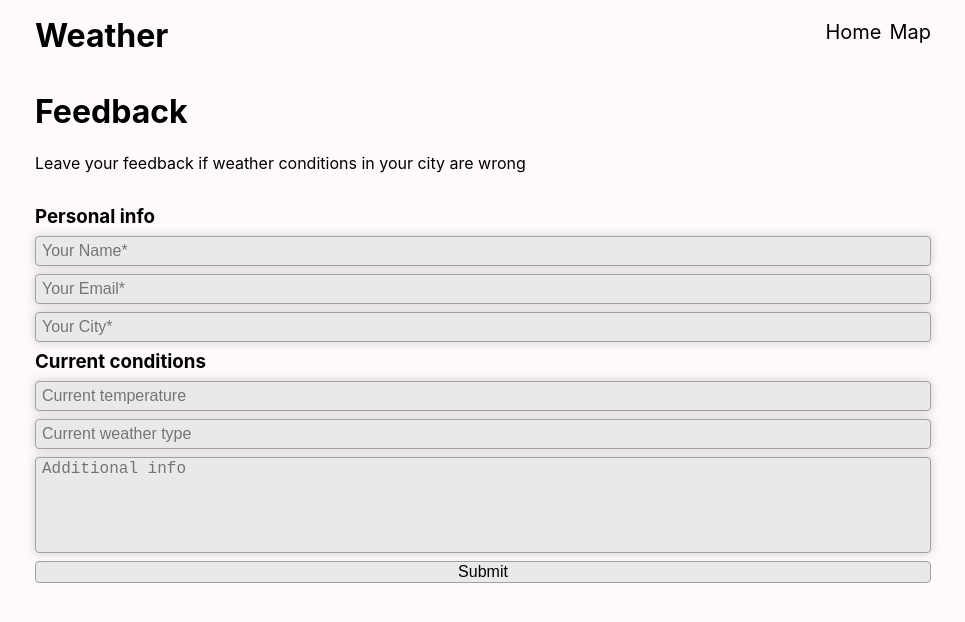
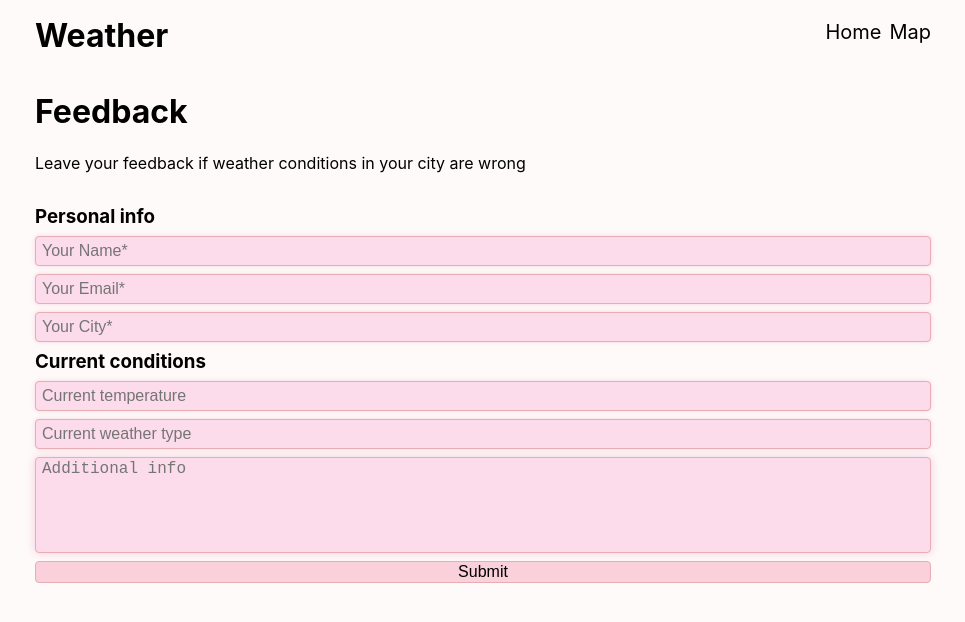
Before and after one commit to blinikar/weather-project-app, a React (Create React App) app: page /feedback in a window 1280 px wide. Shown: the top 622 px of the page, without its empty margins (157-1122 px from the left). Built offline with nearby package versions, Linux system fonts and the light colour scheme.

Commit message:
dezign.2

```diff
--- a/src/pages/FeedbackPage/FeedbackPage.module.scss
+++ b/src/pages/FeedbackPage/FeedbackPage.module.scss
@@ -12,21 +12,21 @@
 
     button {
       border-radius: 4px;
-      border-color: #a2a2a2;
+      border-color: #e7adb4;//#a2a2a2;
       border-style: solid;
       border-width: 1px;
 
       font-size: 16px;
 
-      background-color: #e9e9e9;
+      background-color: #fad0db;//#e9e9e9;
 
       transition: all 0.1s ease;
     }
     button:hover {
-      background-color: #d2d2d2;
+      background-color: #E7ACB3FF;//#d2d2d2;
     }
     button:active {
-      background-color: #b6b6b6;
+      background-color: #e0969e;//#b6b6b6;
     }
 
     h3 {
@@ -42,37 +42,37 @@
       gap: 0;
 
       input {
-        background-color: #e9e9e9;
+        background-color: #fcdbea;//#e9e9e9;
 
         border-radius: 4px;
-        border-color: #a2a2a2;
+        border-color: #e7adb4;//#fcdbea;
         border-style: solid;
         border-width: 1px;
 
         text-indent: 4px;
         height: 26px;
 
-        box-shadow: 0 0 10px 1px rgba(0, 0, 0, 0.15);
+        box-shadow: 0 0 5px 0 rgba(180, 0, 85, 0.15);//rgba(0, 0, 0, 0.15);
 
         font-size: 16px;
 
         transition: all 0.3s ease;
       }
       input:focus {
-        box-shadow: 0 0 10px 2px rgba(0, 0, 0, 0.25);
+        box-shadow: 0 0 10px 2px rgba(180, 0, 85, 0.25);//rgba(0, 0, 0, 0.25);
       }
       input:hover {
-        box-shadow: 0 0 10px 2px rgba(0, 0, 0, 0.25);
+        box-shadow: 0 0 10px 0 rgba(180, 0, 85, 0.25);//rgba(0, 0, 0, 0.25);
       }
 
       textarea {
-        background-color: #e9e9e9;
+        background-color: #fcdbea;//#e9e9e9;
 
         border-radius: 4px;
-        border-color: #a2a2a2;
+        border-color: #e7adb4;
         border-style: solid;
         border-width: 1px;
-        box-shadow: 0 0 10px 1px rgba(0, 0, 0, 0.15);
+        box-shadow: 0 0 10px 1px rgba(180, 0, 85, 0.15);//rgba(0, 0, 0, 0.15);
         text-indent: 4px;
 
         font-size: 16px;
@@ -81,14 +81,14 @@
         resize: none;
       }
       textarea:focus {
-        box-shadow: 0 0 10px 2px rgba(0, 0, 0, 0.25);
+        box-shadow: 0 0 10px 2px rgba(180, 0, 85, 0.25);//rgba(0, 0, 0, 0.25);
       }
       textarea:hover {
-        box-shadow: 0 0 10px 2px rgba(0, 0, 0, 0.25);
+        box-shadow: 0 0 10px 0 rgba(180, 0, 85, 0.25);//rgba(0, 0, 0, 0.25);
       }
 
       div {
-        color: #be0000;
+        color: #ad012f;
       }
     }
   }
```
